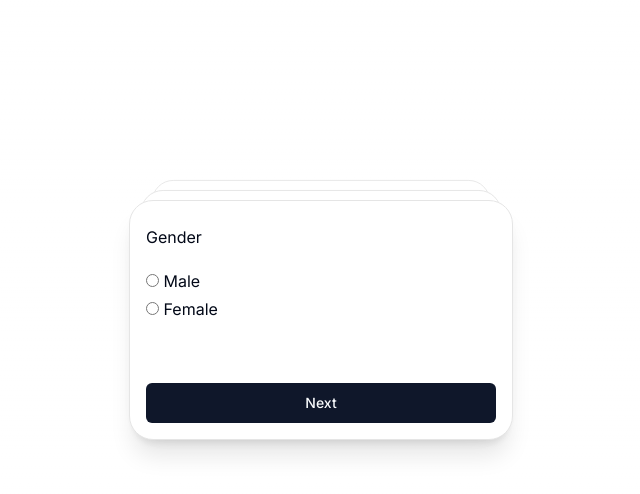
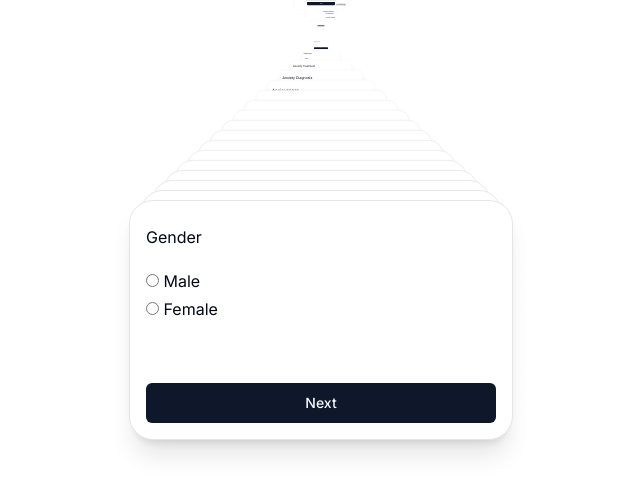
Before and after one commit to AndreiKevin/empathy-depression, a Next.js app in the folder my-app/: page / in a window 1280 px wide. Shown: the top 494 px of the page, without its empty margins (319-959 px from the left). Built offline with nearby package versions, Linux system fonts and the light colour scheme.

Commit message:
add: all the other questions

```diff
--- a/my-app/src/app/page.tsx
+++ b/my-app/src/app/page.tsx
@@ -51,6 +51,216 @@ const CARDS:Card[] = [
             {label: "4", value: "4"}
         ]
     },
+    {
+        id: 4,
+        question: "Sleep Hours",
+        inputType: "number",
+        feature_name: "sleep_hours"
+    },
+    {
+        id: 5,
+        question: "Number of Friends",
+        inputType: "number",
+        feature_name: "number_of_friends"
+    },
+    {
+        id: 6,
+        question: "PHQ Score",
+        inputType: "number",
+        feature_name: "phq_score"
+    },
+    {
+        id: 7,
+        question: "GAD Score",
+        inputType: "number",
+        feature_name: "gad_score"
+    },
+    {
+        id: 8,
+        question: "Epworth Score",
+        inputType: "number",
+        feature_name: "epworth_score"
+    },
+    {
+        id: 9,
+        question: "BMI",
+        inputType: "number",
+        feature_name: "bmi"
+    },
+    {
+        id: 10,
+        question: "Depressiveness",
+        inputType: "radio",
+        feature_name: "depressiveness",
+        options: [{label: "Yes", value: "Yes"}, {label: "No", value: "No"}]
+    },
+    {
+        id: 11,
+        question: "Suicidal",
+        inputType: "radio",
+        feature_name: "suicidal",
+        options: [{label: "Yes", value: "Yes"}, {label: "No", value: "No"}]
+    },
+    {
+        id: 12,
+        question: "Depression Treatment",
+        inputType: "radio",
+        feature_name: "depression_treatment",
+        options: [{label: "Yes", value: "Yes"}, {label: "No", value: "No"}]
+    },
+	{
+		id: 13,
+		question: "Anxiousness",
+		inputType: "radio",
+		feature_name: "anxiousness",
+		options: [{label: "Yes", value: "Yes"}, {label: "No", value: "No"}]
+	},
+	{
+		id: 14,
+		question: "Anxiety Diagnosis",
+		inputType: "radio",
+		feature_name: "anxiety_diagnosis",
+		options: [{label: "Yes", value: "Yes"}, {label: "No", value: "No"}]
+	},
+	{
+		id: 15,
+		question: "Anxiety Treatment",
+		inputType: "radio",
+		feature_name: "anxiety_treatment",
+		options: [{label: "Yes", value: "Yes"}, {label: "No", value: "No"}]
+	},
+	{
+		id: 16,
+		question: "Sleepiness",
+		inputType: "radio",
+		feature_name: "sleepiness",
+		options: [{label: "Yes", value: "Yes"}, {label: "No", value: "No"}]
+	},
+	{
+		id: 17,
+		question: "Likes Presentations",
+		inputType: "radio",
+		feature_name: "likes_presentations",
+		options: [{label: "Yes", value: "Yes"}, {label: "No", value: "No"}]
+	},
+	{
+		id: 18,
+		question: "Likes New Things",
+		inputType: "radio",
+		feature_name: "likes_new_things",
+		options: [{label: "Yes", value: "Yes"}, {label: "No", value: "No"}]
+	},
+	{
+		id: 19,
+		question: "Feeling Anxious",
+		inputType: "radio",
+		feature_name: "feeling_anxious",
+		options: [
+			{label: "Often/Always", value: "1"},
+			{label: "Rarely/Sometimes", value: "0"}
+		]
+	},
+	{
+		id: 20,
+		question: "Depression Severity",
+		inputType: "radio",
+		feature_name: "depression_severity",
+		options: [
+			{label: "None/Minimal", value: "None-minimal"},
+			{label: "Moderate", value: "Moderate"},
+			{label: "Moderately severe", value: "Moderately severe"},
+			{label: "Severe", value: "Severe"}
+		]
+	},
+	{
+		id: 21,
+		question: "Anxiety Severity",
+		inputType: "radio",
+		feature_name: "anxiety_severity",
+		options: [
+			{label: "Mild", value: "Mild"},
+			{label: "Moderate", value: "Moderate"},
+			{label: "None-minimal", value: "None-minimal"},
+			{label: "Severe", value: "Severe"}
+		]
+	},
+	{
+		id: 22,
+		question: "Note Taking",
+		inputType: "radio",
+		feature_name: "note_taking",
+		options: [
+			{label: "Rarely/Sometimes", value: "Sometimes"},
+			{label: "Often/Always", value: "Always"}
+		]
+	},
+	{
+		id: 23,
+		question: "Academic Challenges",
+		inputType: "radio",
+		feature_name: "academic_challenges",
+		options: [
+			{label: "Rarely/Sometimes", value: "No"},
+			{label: "Often/Always", value: "Yes"}
+		]
+	},
+	{
+		id: 24,
+		question: "Feeling Sad",
+		inputType: "radio",
+		feature_name: "feeling_sad",
+		options: [
+			{label: "Rarely/Sometimes", value: "0"},
+			{label: "Often", value: "1"},
+			{label: "Always", value: "2"}
+		]
+	},
+	{
+		id: 25,
+		question: "Trouble Sleeping",
+		inputType: "radio",
+		feature_name: "trouble_sleeping",
+		options: [
+			{label: "Rarely", value: "0"},
+			{label: "Sometimes", value: "1"},
+			{label: "Often", value: "2"}
+		]
+	},
+	{
+		id: 26,
+		question: "Overeating",
+		inputType: "radio",
+		feature_name: "overeating",
+		options: [
+			{label: "Rarely", value: "0"},
+			{label: "Sometimes", value: "1"},
+			{label: "Often", value: "2"}
+		]
+	},
+	{
+		id: 27,
+		question: "Feeling Guilt",
+		inputType: "radio",
+		feature_name: "feeling_guilt",
+		options: [
+			{label: "Rarely", value: "0"},
+			{label: "Sometimes", value: "1"},
+			{label: "Often", value: "2"},
+			{label: "Always", value: "3"}
+		]
+	},
+	{
+		id: 28,
+		question: "Problems Concentrating",
+		inputType: "radio",
+		feature_name: "problems_concentrating",
+		options: [
+			{label: "Rarely", value: "0"},
+			{label: "Sometimes", value: "1"},
+			{label: "Often", value: "2"},
+			{label: "Always", value: "3"}
+		]
+	}
 ];
 
 /*
```
